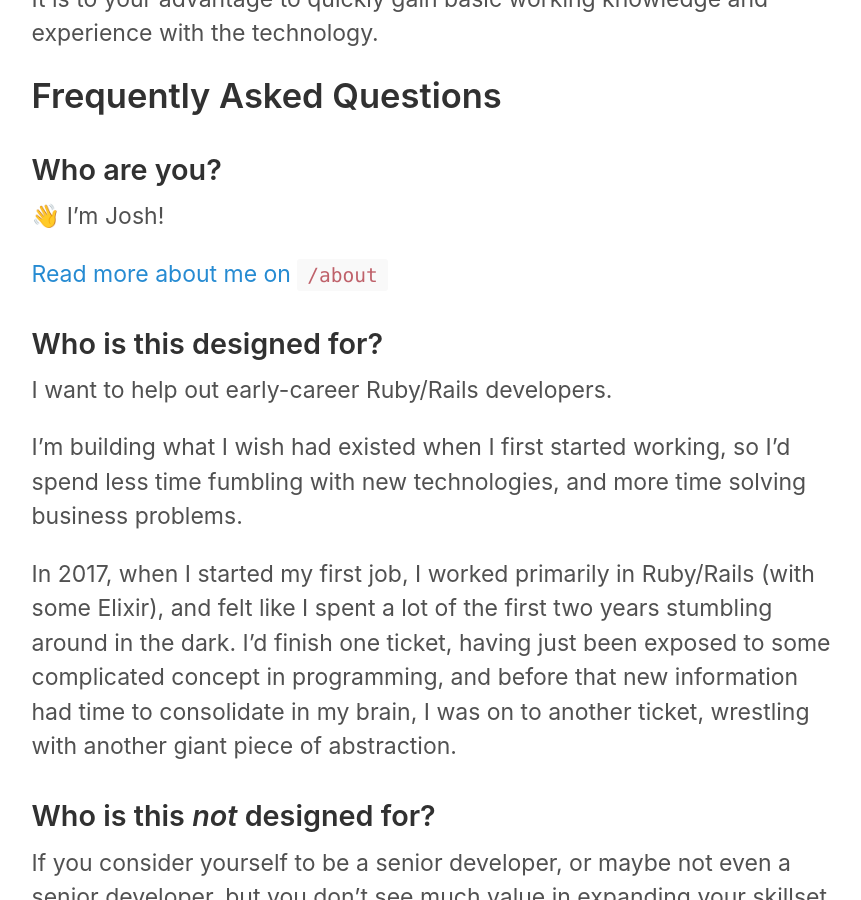
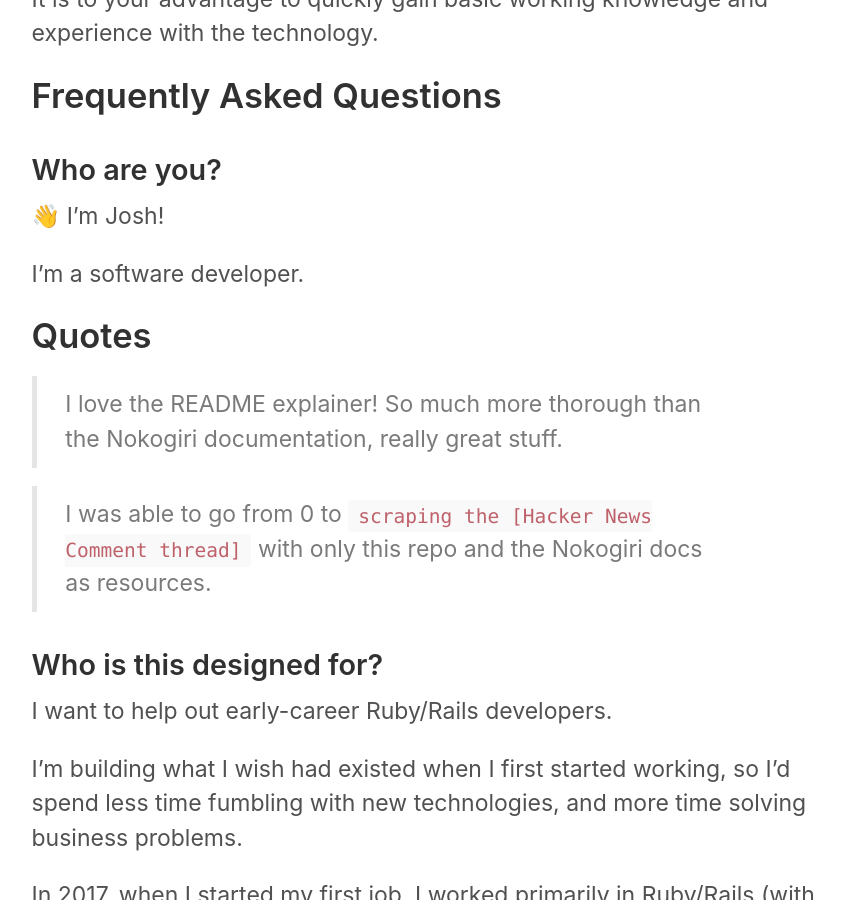
Before and after one commit to josh-works/intermediaterubycom, a Jekyll site: the page built from index.md, in a window 1280 px wide and 900 px high, scrolled down 4708 px. Shown: the whole window, without its empty margins (206-1067 px from the left). Built offline with Jekyll 4.4.1, drawn with Linux system fonts in a browser that asks for light colours.

Commit message:
add quotes

```diff
--- a/index.md
+++ b/index.md
@@ -132,7 +132,14 @@
 
 👋 I'm Josh!
 
-[Read more about me on `/about`](/about)
+I'm a software developer.
+
+## Quotes
+
+> I love the README explainer! So much more thorough than the Nokogiri documentation, really great stuff.
+
+>  I was able to go from 0 to `scraping the [Hacker News Comment thread]` with only this repo and the Nokogiri docs as resources.
+
 
 
 
@@ -171,7 +178,4 @@
 
 Quotes from people about various resources?
 
-
-
-
 <script async data-uid="5b13b420e3" src="https://josh-thompson.ck.page/5b13b420e3/index.js"></script>
```
